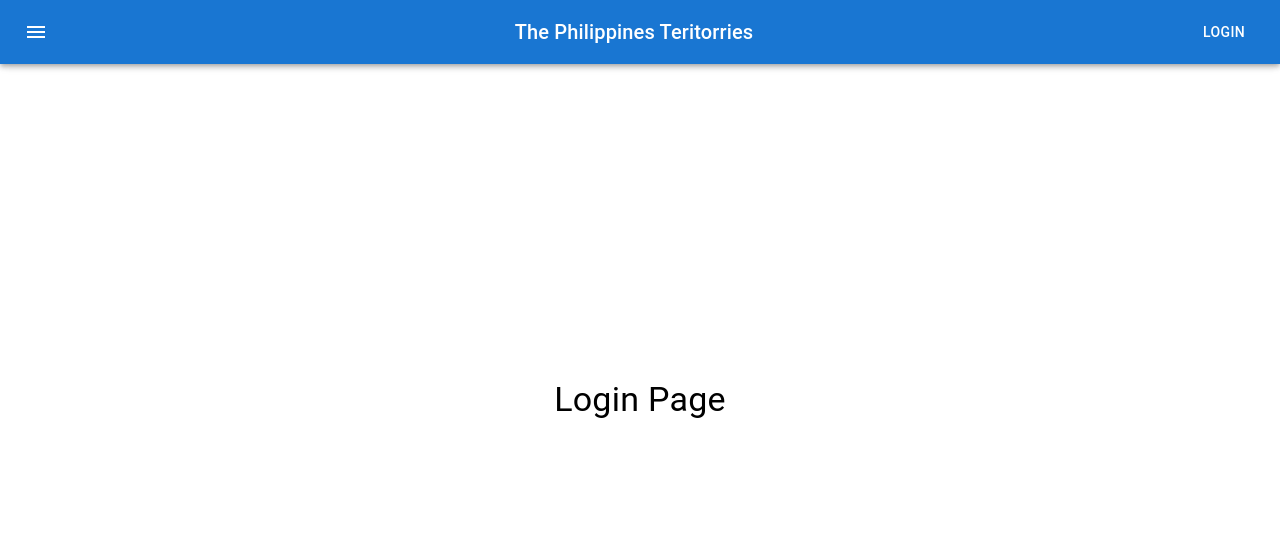
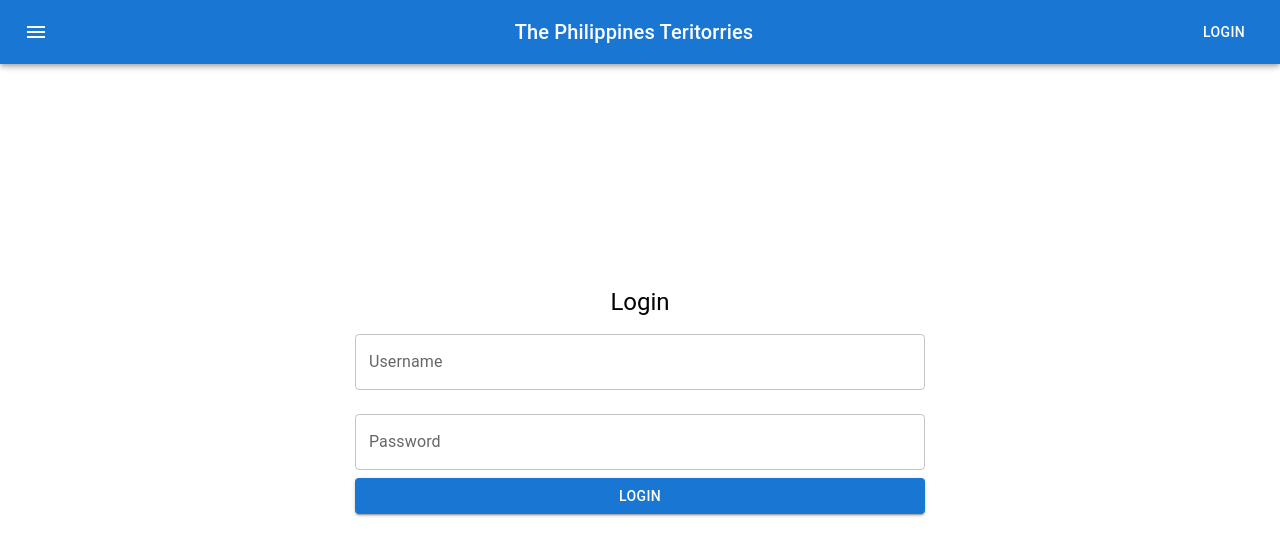
Before and after one commit to rainerhamal/Philippines-territories-site, a React (Create React App) app: page /login in a window 1280 px wide. Shown: the top 556 px of the page. Built offline with nearby package versions, Linux system fonts and the light colour scheme.

Commit message:
Login page added

```diff
--- a/package.json
+++ b/package.json
@@ -11,6 +11,7 @@
     "@testing-library/react": "^13.4.0",
     "@testing-library/user-event": "^13.5.0",
     "axios": "^1.4.0",
+    "formik": "^2.4.3",
     "react": "^18.2.0",
     "react-dom": "^18.2.0",
     "react-router-dom": "^6.15.0",
--- a/src/pages/Login.js
+++ b/src/pages/Login.js
@@ -1,8 +1,45 @@
 import React from 'react';
 import Header from "../components/Header";
-import { Typography, Box } from "@mui/material";
+import {
+    Typography,
+    Box,
+    TextField,
+    Button,
+    Paper,
+    makeStyles } from "@mui/material";
+import { useRef, useState, useEffect } from "react";
+import { useNavigate } from "react-router-dom";
+import axios from "axios";
+
 
 const Login = () => {
+    const navigate = useNavigate();
+
+    const [username, setUsername] = useState('');
+    const [password, setPassword] = useState('');
+    const [errorMessage, setErrorMessage] = useState('');
+
+    const handleLogin = async () => {
+        try {
+            const response = await axios.post(
+                'https://netzwelt-devtest.azurewebsites.net/Account/SignIn',
+                {
+                    username: username,
+                    password: password,
+                }
+            );
+
+            const token = response.data.token;
+
+            localStorage.setItem('authToken', token);
+
+            navigate('/home');
+        } catch(error) {
+            console.error('Authentication failed:', error);
+            setErrorMessage('Login failed. Please check your credentials.');
+        }
+    };
+
   return (
     <div>
         <Header/>
@@ -14,9 +51,42 @@ const Login = () => {
             height: '100vh'
         }}
         >
-            <Typography variant="h4" component="div">
-                Login Page
-            </Typography>
+                <div>
+                    <Typography component="h1" variant="h5">
+                    Login
+                    </Typography>
+                    <TextField
+                    variant="outlined"
+                    margin="normal"
+                    label="Username"
+                    fullWidth
+                    value={username}
+                    onChange={(e) => setUsername(e.target.value)}
+                    />
+                    <TextField
+                    variant="outlined"
+                    margin="normal"
+                    label="Password"
+                    type="password"
+                    fullWidth
+                    value={password}
+                    onChange={(e) => setPassword(e.target.value)}
+                    />
+                    <Button
+                    variant="contained"
+                    color="primary"
+                    fullWidth
+                    onClick={handleLogin}
+                    >
+                    Login
+                    </Button>
+                    {errorMessage && (
+                    <Typography color="error" variant="body2" align="center">
+                        {errorMessage}
+                    </Typography>
+                    )}
+                </div>
+
         </Box>
     </div>
   )
```
Also changed, not shown: 1 other file (tests, documents, lock files or other folders).
